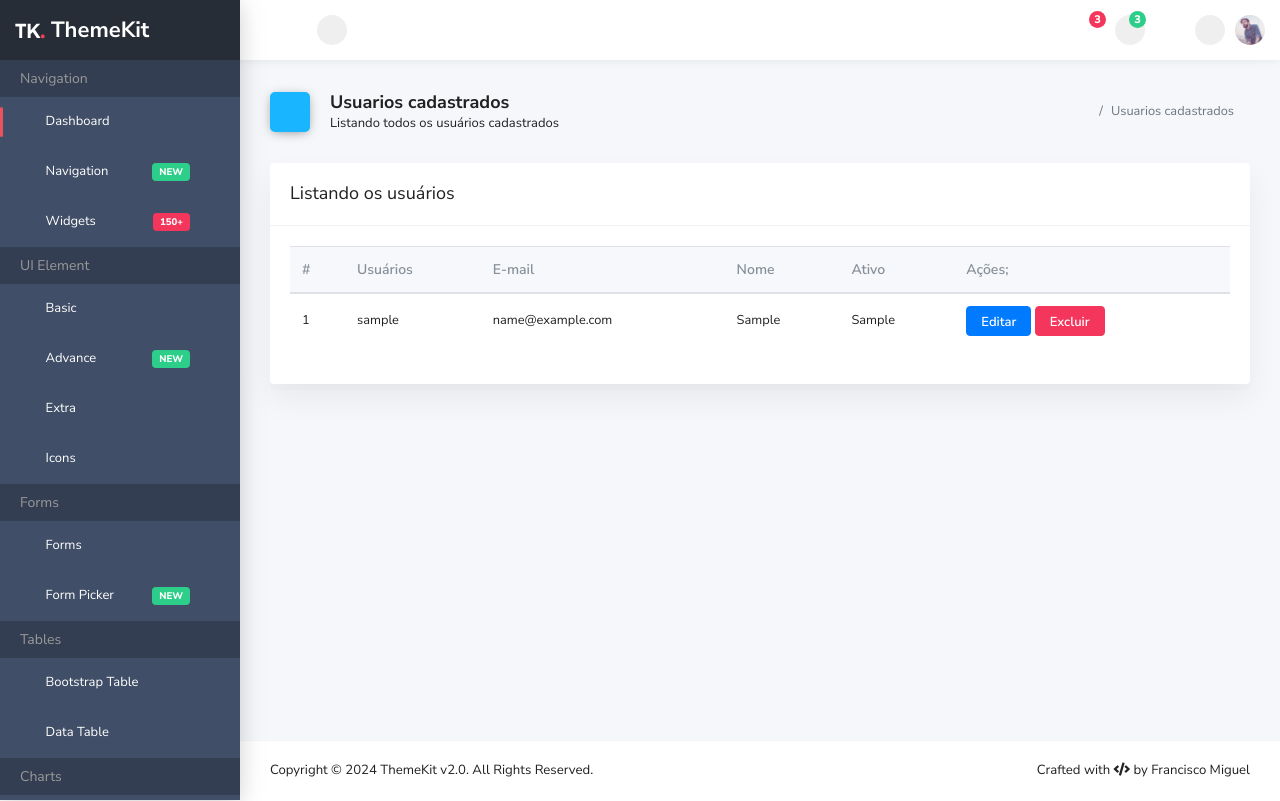
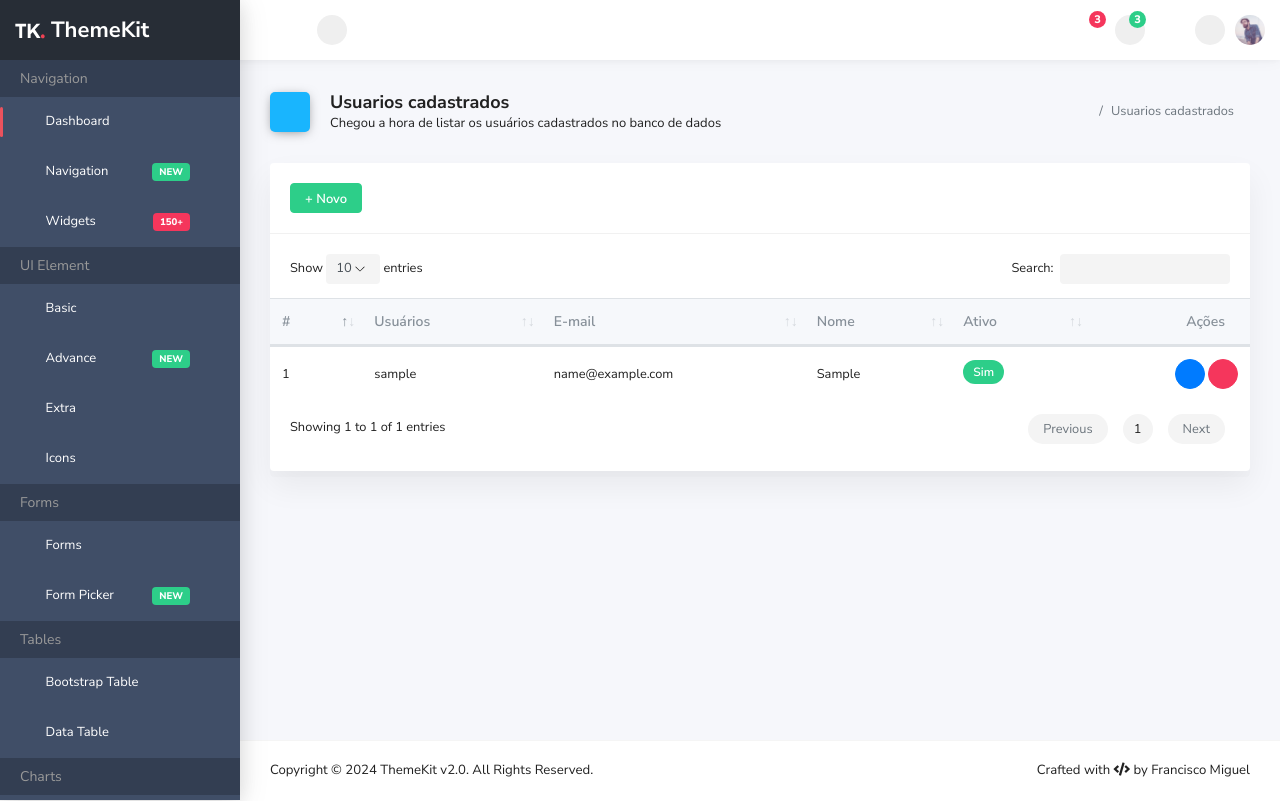
Before and after one commit to franckrm/estacionamento, a CodeIgniter app: page /estacionamento/index.php/usuarios/index in a window 1280 px wide. Run offline with CodeIgniter, Linux system fonts and the light colour scheme; tables that the repository leaves empty or names only in its code hold one stand-in row (values such as "Sample post"); some web fonts are replaced.

Commit message:
feat: creates a way to dynamically add css and js files to the view

```diff
--- a/application/controllers/Usuarios.php
+++ b/application/controllers/Usuarios.php
@@ -8,8 +8,15 @@ class Usuarios extends CI_Controller{
 
 		$data = array(
 			'titulo' => 'Usuarios cadastrados',
-			'sub_titulo' => 'Listando todos os usuários cadastrados',
-			'titulo_tabela' => 'Listando os usuários',
+			'sub_titulo' => 'Chegou a hora de listar os usuários cadastrados no banco de dados',
+			'styles'=> array(
+				'plugins/datatables.net-bs4/css/dataTables.bootstrap4.min.css'
+			),
+			'scripts' =>array(
+				'plugins/datatables.net/js/jquery.dataTables.min.js',
+				'plugins/datatables.net-bs4/js/dataTables.bootstrap4.min.js',
+				'plugins/datatables.net/js/estacionamento.js',
+			),
 			'usuarios'=> $this->ion_auth->users()->result(),
 
 		);
--- a/application/views/layout/footer.php
+++ b/application/views/layout/footer.php
@@ -110,4 +110,10 @@
         <script src="<?php echo base_url('public/js/charts.js');?>"></script> -->
 
         <script src="<?php echo base_url('public/dist/js/theme.min.js');?>"></script>
+
+		<?php if (isset($scripts)): ?>
+			<?php foreach($scripts as $script): ?>
+				<script src="<?php echo base_url('public/'.$script)?>"></script>
+			<?php endforeach; ?>
+		<?php endif; ?>
 </html>
--- a/application/views/layout/header.php
+++ b/application/views/layout/header.php
@@ -27,6 +27,11 @@
         <link rel="stylesheet" href="<?php echo base_url('public/plugins/owl.carousel/dist/assets/owl.theme.default.min.css')?>"> -->
 
         <link rel="stylesheet" href="<?php echo base_url('public/dist/css/theme.min.css')?>">
+		<?php if (isset($styles)): ?>
+			<?php foreach($styles as $style): ?>
+				<link rel="stylesheet" href="<?php echo base_url('public/'.$style)?>">
+			<?php endforeach; ?>
+		<?php endif; ?>
     </head>
 
     <body>
--- a/application/views/usuarios/index.php
+++ b/application/views/usuarios/index.php
@@ -33,9 +33,9 @@
 		<div class="row">
 			<div class="col-md-12">
 				<div class="card">
-					<div class="card-header"><h3><?php echo $titulo_tabela;?></h3></div>
+					<div class="card-header"><a class="btn btn-success" href="">+ Novo</a></div>
 					<div class="card-body">
-						<table id="data_table" class="table">
+						<table class="table data-table">
 							<thead>
 								<tr>
 									<th>#</th>
@@ -43,7 +43,7 @@
 									<th>E-mail</th>
 									<th>Nome</th>
 									<th>Ativo</th>
-									<th class="nosort">Ações;</th>
+									<th class="nosort text-right pr-25">Ações</th>
 								</tr>
 							</thead>
 							<tbody>
@@ -53,10 +53,10 @@
 										<td><?php echo $user->username ?></td>
 										<td><?php echo $user->email ?></td>
 										<td><?php echo $user->first_name ?></td>
-										<td><?php echo $user->active; ?></td>
-										<td>
-											<a href="" class="btn btn-primary"> Editar</a>
-											<a href="" class="btn btn-danger"> Excluir</a>
+										<td><?php echo ($user->active?'<span class="badge badge-pill badge-success mb-1">Sim</span>': '<span class="badge badge-pill badge-warning mb-1">Não</span>'); ?></td>
+										<td class="text-right">
+											<a href="" class="btn btn-icon btn-primary"><i class="ik ik-edit-2"></i></a>
+											<a href="" class="btn btn-icon btn-danger"><i class="ik ik-trash-2"></i></a>
 										</td>
 									</tr>
 								<?php endforeach ?>
--- /dev/null
+++ b/public/plugins/datatables.net/js/estacionamento.js
@@ -0,0 +1,11 @@
+$(document).ready(function() {
+
+    var table = $('.data-table').DataTable({
+        responsive: true,
+        select: true,
+        'aoColumnDefs': [{
+            'bSortable': false,
+            'aTargets': ['nosort']
+        }]
+    });
+});
```
